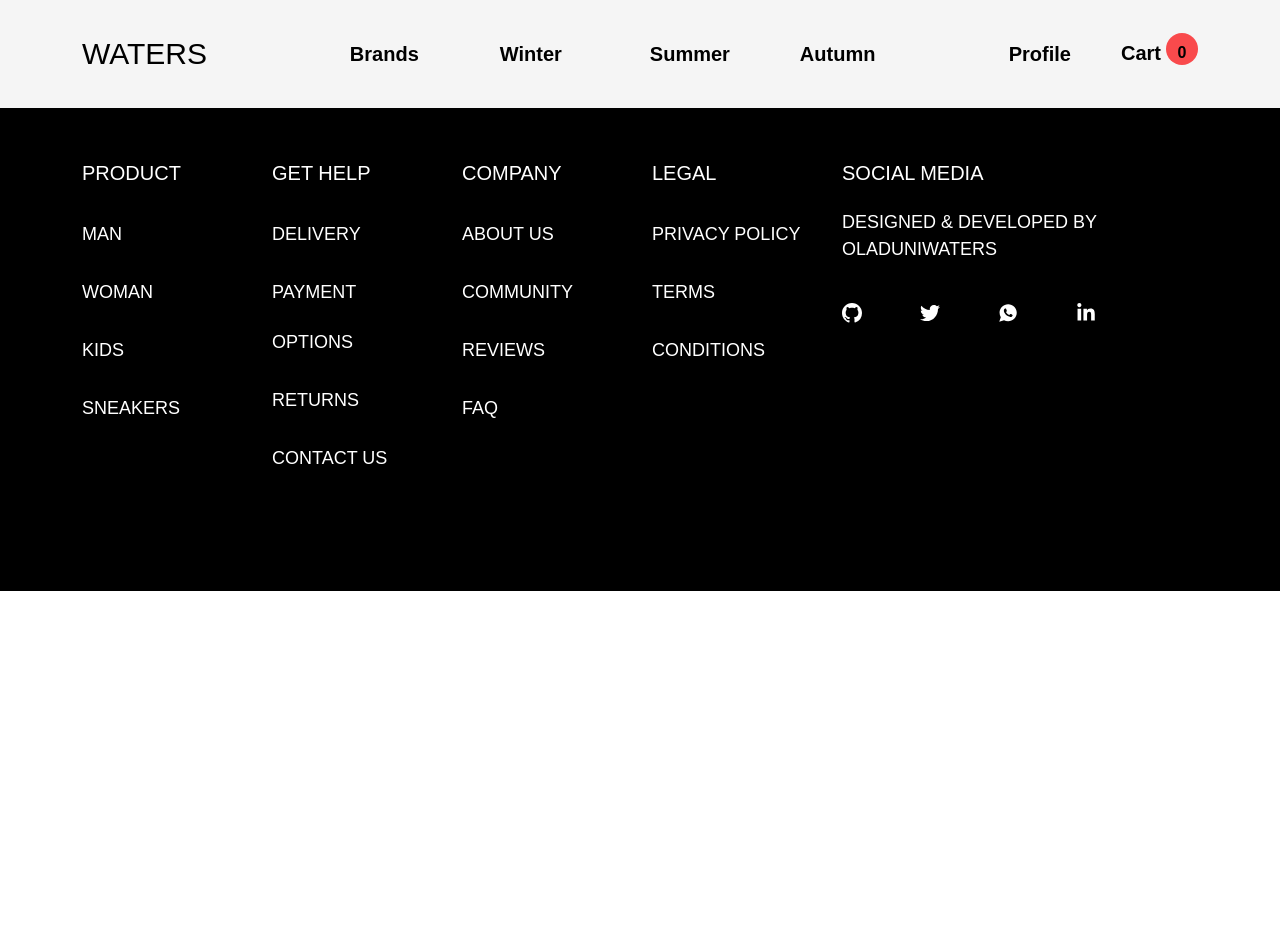
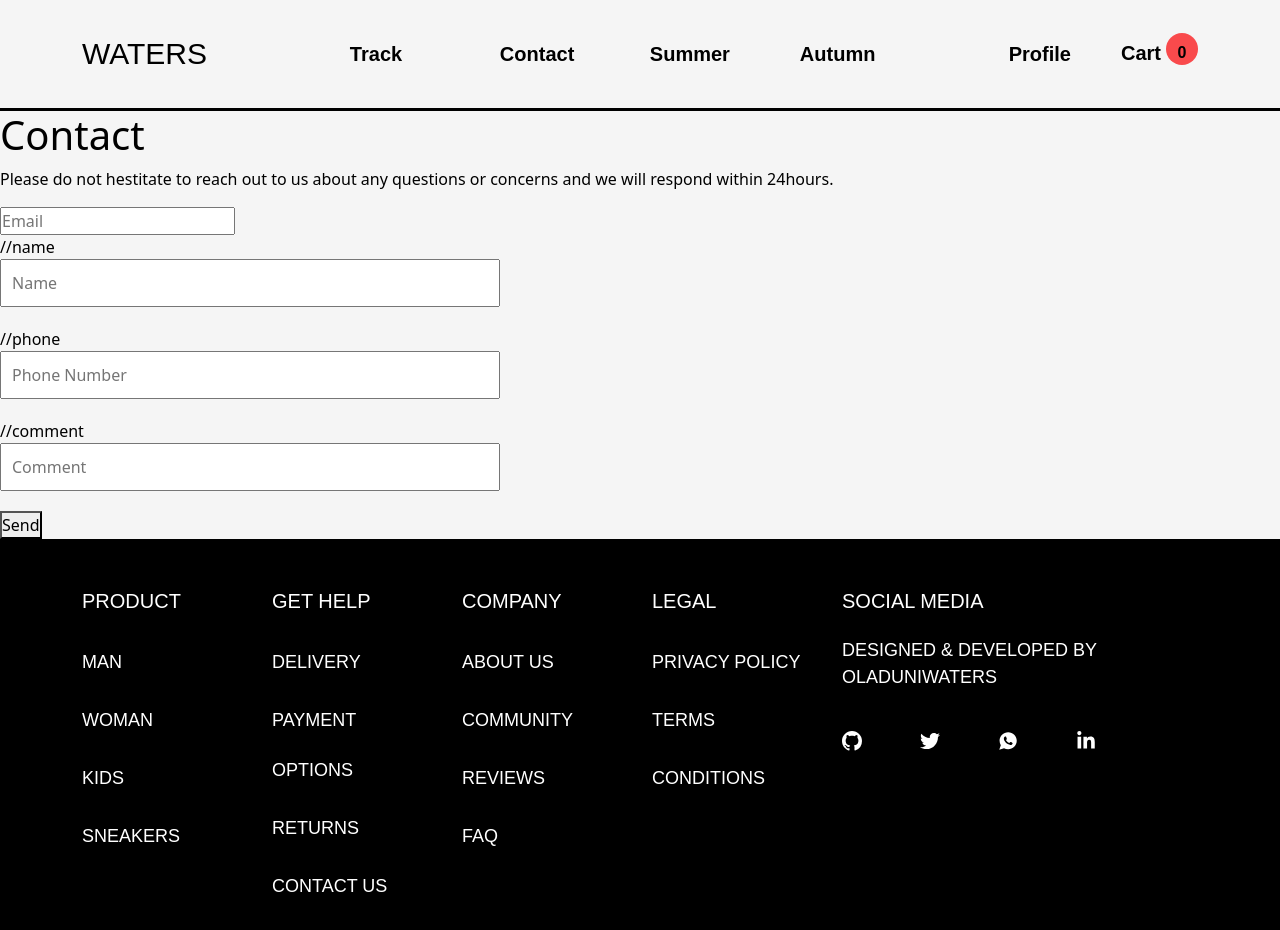
Before and after one commit to OladunniWaters/rainbow, a React (Vite) app: page /contact in a window 1280 px wide. Shown: the top 930 px of the page. Before the commit the page ends 800 px from the top, so only its background shows below. Built offline with nearby package versions, Linux system fonts and the light colour scheme.

Commit message:
conatct done

```diff
--- a/src/App.jsx
+++ b/src/App.jsx
@@ -1,6 +1,8 @@
 import Home from './components/pages/home/Home';
 import Navbar from './components/navbar/Navbar';
 import Footer from './components/footer/Footer';
+import Track from './components/track/Track';
+import Contact from './components/contact/Contact';
 import {BrowserRouter as HashRouter, Routes, Route} from "react-router-dom";
 import  { useState } from 'react';
 
@@ -18,6 +20,8 @@ function App() {
       <Navbar changeTheme={changeTheme}/>
       <Routes>
         <Route exact path="/" element={<Home />} />
+        <Route exact path="/track" element={<Track />} />
+        <Route exact path="/contact" element={<Contact />} />
       </Routes>
        <Footer />
     </HashRouter>
--- a/src/components/contact/Contact.jsx
+++ b/src/components/contact/Contact.jsx
@@ -0,0 +1,163 @@
+ import './Contact.scss'
+  import { useState, useEffect } from "react";
+  import LoadingSpinner from "../loader/LoadingSpinner";
+
+function Contact() {
+  const [isLoading, setIsLoading] = useState(false);
+  const [formValues, setFormValues] = useState({});
+
+  const [touched, setTouched] = useState({});
+
+  //error
+  const [formError, setFormError] = useState({});
+
+  const handleChange = (e) => {
+    const { name, value } = e.target;
+    setFormValues({ ...formValues, [name]: value });
+
+    setTouched((prevState) => ({
+      ...prevState,
+      [e.target.name]: true,
+    }));
+  };
+
+  const validate = (values) => {
+    const errors = {};
+    const regex =
+      /^[a-zA-Z0-9.!#$%&'*+/=?^_`{|}~-]+@[a-zA-Z0-9-]+(?:\.[a-zA-Z0-9-]+)*$/;
+
+    if (!values.email) {
+      errors.email = "Email is required";
+    } else if (!regex.test(values.email)) {
+      errors.email = "This is not a valid email";
+    }
+    return errors;
+  };
+
+  useEffect(() => {
+    validate(formValues);
+    setFormError(validate(formValues));
+  }, [formValues, touched]);
+
+  const handlesubmit = (e) => {
+    e.preventDefault();
+    setIsLoading(true);
+    if (Object.keys(formError).length > 0) {
+      setTouched({
+        email: true,
+      });
+      setIsLoading(false);
+    }
+    if (Object.keys(formError).length === 0) {
+      setTouched({
+        email: false,
+      });
+
+      fetch("https://formsubmit.co/ajax/maikellljudge@gmail.com", {
+        method: "POST",
+        headers: {
+          "Content-Type": "application/json",
+          Accept: "application/json",
+        },
+        body: JSON.stringify({
+          email: formValues.email,
+          name: formValues.name,
+          phone: formValues.phone,
+          comment: formValues.comment,
+          _subject: `New form submitted  By ${formValues.email}`,
+          _captcha: true,
+          _blacklist: "spammy pattern, banned term, phrase",
+          _template: "box",
+        }),
+      })
+        .then((response) => response.json())
+        .then((data) => {
+          if (data.success === "true") {
+            setFormValues({})
+            setIsLoading(false)
+           // alert("success");
+          } else {
+          //  alert("failure");
+          setFormValues({})
+          setIsLoading(false)
+          }
+        })
+        .catch((error) => console.log(error));
+    }
+  };
+
+
+
+
+  return (
+
+    <div className="App">
+      <h1>Contact</h1>
+      <p>Please do not hestitate to reach out to us about any questions or concerns and we will respond within 24hours.</p>
+
+      <form onSubmit={handlesubmit}>
+        <div className='box'>
+          <input
+          placeholder="Email"
+          type="text"
+          name="email"
+          value={formValues.email} onChange={handleChange} />
+          <div className="errorMsg">
+            {touched.email && formError.email}
+          </div>
+        </div>
+
+
+          //name
+         <div>
+          <input
+            className='form-input'
+            placeholder="Name"
+            type="text"
+            name="name"
+            value={formValues.name}
+            onChange={handleChange}
+        />
+        </div>
+
+
+
+
+  //phone
+        <div>
+
+         <input
+            className='form-input'
+            placeholder="Phone Number"
+            type="text"
+            name="phone"
+            value={formValues.phone}
+            onChange={handleChange}
+        />
+      </div>
+
+ //comment
+     <div>
+         <input
+            className='form-input'
+            placeholder="Comment"
+            type="text"
+            name="comment"
+            value={formValues.comment}
+            onChange={handleChange}
+        />
+
+        </div>
+
+
+
+
+        {isLoading ? (<LoadingSpinner />)
+       : ( <button type="submit">Send</button>) }
+
+      </form>
+    </div>
+  );
+}
+
+export default Contact;
--- a/src/components/contact/Contact.scss
+++ b/src/components/contact/Contact.scss
@@ -0,0 +1,245 @@
+
+
+.form-container {
+  //small
+@media screen and (min-width: 320px) and (max-width: 576px) {
+display: flex;
+flex-direction: column;
+justify-content: center;
+align-items: center;
+}
+// medium
+@media screen and (min-width: 577px) and (max-width: 768px) {
+display: flex;
+flex-direction: column;
+justify-content: center;
+align-items: center;
+}
+//large
+@media screen and (min-width: 769px) and (max-width: 1024px) {
+display: flex;
+flex-direction: column;
+justify-content: center;
+align-items: center;
+}
+//extra large
+display: flex;
+flex-direction: row;
+justify-content: center;
+align-items: center;
+gap: 50px;
+}
+
+
+
+.form {
+  //small
+@media screen and (min-width: 320px) and (max-width: 576px) {
+background: var(--color-grey);
+width: 300px;
+padding: 10px 0px;
+border-radius: 5px;
+display: flex;
+flex-direction: column;
+justify-content: center;
+align-items: center;
+}
+// medium
+@media screen and (min-width: 577px) and (max-width: 768px) {
+
+}
+//large
+@media screen and (min-width: 769px) and (max-width: 1024px) {
+
+}
+//extra large
+background: var(--color-grey);
+width: 550px;
+padding: 20px 0px;
+border-radius: 10px;
+display: flex;
+flex-direction: column;
+justify-content: center;
+align-items: center;
+}
+
+
+
+.form-input {
+  //small
+@media screen and (min-width: 320px) and (max-width: 576px) {
+  width: 250px;
+  margin-bottom: 20px;
+  padding: 10px 10px;
+}
+// medium
+@media screen and (min-width: 577px) and (max-width: 768px) {
+  width: 500px;
+  margin-bottom: 20px;
+  padding: 10px 10px;
+}
+//large
+@media screen and (min-width: 769px) and (max-width: 1024px) {
+  width: 500px;
+  margin-bottom: 20px;
+  padding: 10px 10px;
+}
+//extra large
+  width: 500px;
+  margin-bottom: 20px;
+  padding: 10px 10px;
+}
+
+
+
+.text-input {
+  //small
+@media screen and (min-width: 320px) and (max-width: 576px) {
+  width: 250px;
+  margin-bottom: 20px;
+  padding: 10px 10px;
+}
+// medium
+@media screen and (min-width: 577px) and (max-width: 768px) {
+  width: 500px;
+  margin-bottom: 20px;
+  padding: 10px 10px;
+}
+//large
+@media screen and (min-width: 769px) and (max-width: 1024px) {
+  width: 500px;
+  margin-bottom: 20px;
+  padding: 10px 10px;
+}
+//extra large
+  width: 500px;
+  margin-bottom: 20px;
+  padding: 10px 10px;
+}
+
+
+.submit-btn {
+  //small
+@media screen and (min-width: 320px) and (max-width: 576px) {
+background: var(--color-yellow);
+color: var(--color-text);
+font-size: 20px;
+font-weight: bold;
+border: none;
+width: 100px;
+padding: 10px;
+}
+// medium
+@media screen and (min-width: 577px) and (max-width: 768px) {
+background: var(--color-yellow);
+color: var(--color-text);
+font-size: 20px;
+font-weight: bold;
+border: none;
+width: 100px;
+padding: 10px;
+}
+//large
+@media screen and (min-width: 769px) and (max-width: 1024px) {
+background: var(--color-yellow);
+color: var(--color-text);
+font-size: 20px;
+font-weight: bold;
+border: none;
+width: 100px;
+padding: 10px;
+}
+//extra large
+background: darkblue;
+color: white;
+font-size: 20px;
+font-weight: bold;
+border: none;
+width: 100px;
+padding: 10px;
+}
+
+
+.home-address {
+  //small
+@media screen and (min-width: 320px) and (max-width: 576px) {
+ color:var(--color-orange);
+ padding: 20px;
+ border-radius: 10px;
+ width: 300px;
+ font-size: 10px;
+ font-weight: bold;
+ margin-top: 40px;
+ margin-bottom: 10px;
+}
+// medium
+@media screen and (min-width: 577px) and (max-width: 768px) {
+ color:var(--color-orange);
+ padding: 20px;
+ border-radius: 10px;
+ width: 450px;
+ font-weight: bold;
+ margin-top: 40px;
+ margin-bottom: 10px;
+}
+//large
+@media screen and (min-width: 769px) and (max-width: 1024px) {
+ color:var(--color-orange);
+ padding: 20px;
+ border-radius: 10px;
+ width: 450px;
+ font-weight: bold;
+ margin-top: 40px;
+ margin-bottom: 10px;
+}
+//extra large
+ color:var(--color-orange);
+ padding: 20px;
+ border-radius: 10px;
+ width: 450px;
+ font-weight: bold;
+ margin-top: 40px;
+ margin-bottom: 10px;
+}
+
+
+
+.Toastify__toast--error {
+    border: 1px solid #EB5757;
+    border-radius: 5px !important;
+    background: #FAE1E2 !important;
+    width: 500px;
+    position: relative;
+    top: 400px;
+}
+.Toastify__toast--error::after {
+  content : url('../assets/images/svg/closeToast.svg'); // Your svg Path
+  position: absolute;
+  color: #333333;
+  font-size: 15px;
+  font-weight: 700;
+  left:265px;
+  padding-top: 14px !important;
+}
+.Toastify__toast--error::before {
+  content: url("../assets/images/svg/errorToast.svg");// Your svg Path
+  position: relative;
+  z-index:100000;
+  left:12px;
+  top:6px;
+}
+
+.Toastify__toast-body {
+  color: #444C63    ;
+  font-size: 16px;
+  padding-left: 20px;
+  line-height: 20px;
+  padding: 0px;
+  padding-top: 25px;
+  width: 100%;
+  font-weight: 400;
+  margin-left: 25px !important;
+}
+.Toastify__toast > button>  svg {
+    display: none;
+}
--- a/src/components/navbar/Navbar.jsx
+++ b/src/components/navbar/Navbar.jsx
@@ -30,10 +30,10 @@ function Navbar() {
           <div class="collapse navbar-collapse" id="navbarSupportedContent">
             <ul class="navbar-nav mx-auto mb-2 mb-lg-0">
               <li class="nav-item">
-                <a class="nav-link" href="#brands">Brands</a>
+                <a class="nav-link" href="/track">Track</a>
               </li>
               <li class="nav-item">
-                <a class="nav-link" href="#winter">Winter</a>
+                <a class="nav-link" href="/contact">Contact</a>
               </li>
               <li class="nav-item">
                 <a class="nav-link" href="#summer">Summer</a>
--- a/src/components/track/Track.jsx
+++ b/src/components/track/Track.jsx
@@ -0,0 +1,33 @@
+import './Track.scss'
+
+function Track() {
+  return (
+     <div>
+         <h2>Track Your Order</h2>
+         <form>
+             <div>
+                <p>Order Number</p>
+                <input
+                  className='form-input'
+                  type="text"
+                  name="orderNumber"
+                  value=""
+              />
+              </div>
+
+              <div>
+                <p>Email</p>
+                <input
+                  className='form-input'
+                  type="text"
+                  name="orderEmail"
+                  value=""
+                  />
+              </div>
+
+               <button type="submit">submit</button>
+         </form>
+     </div>
+  );
+}
+export default Track;
```
